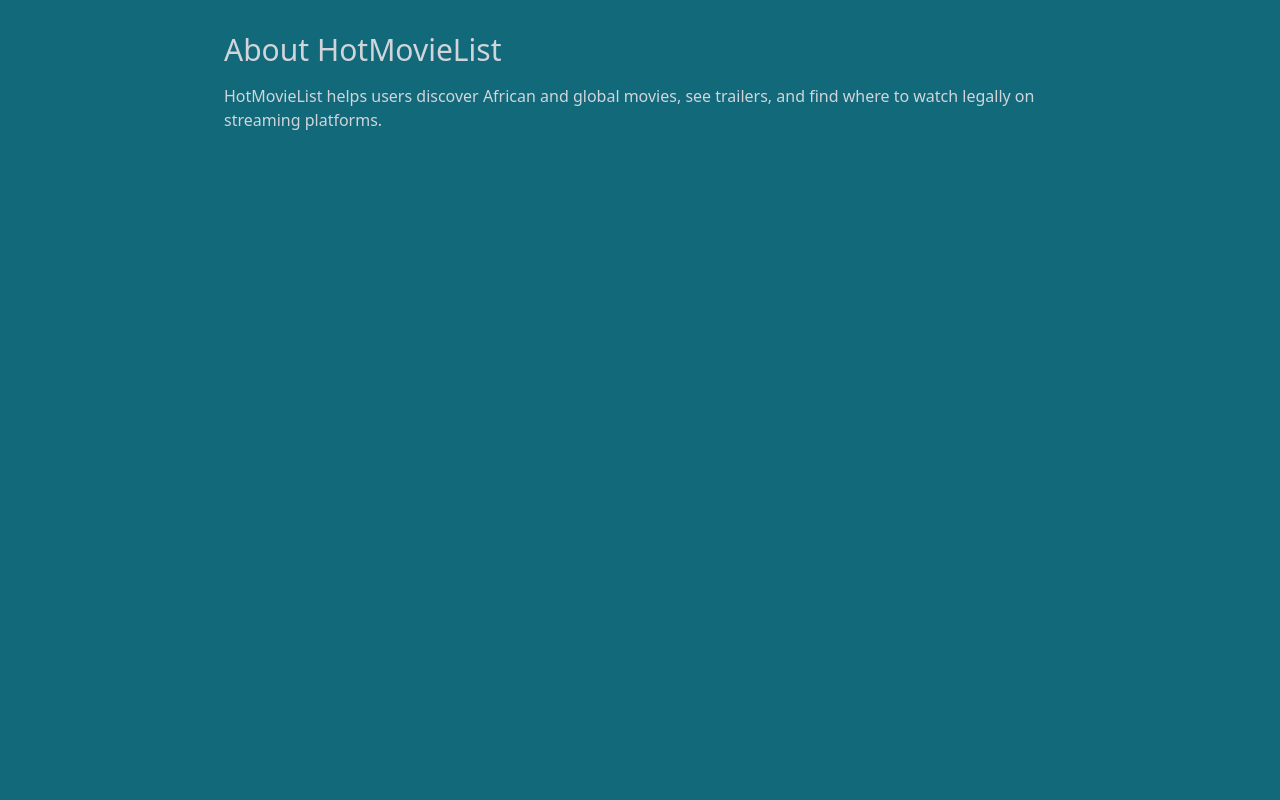
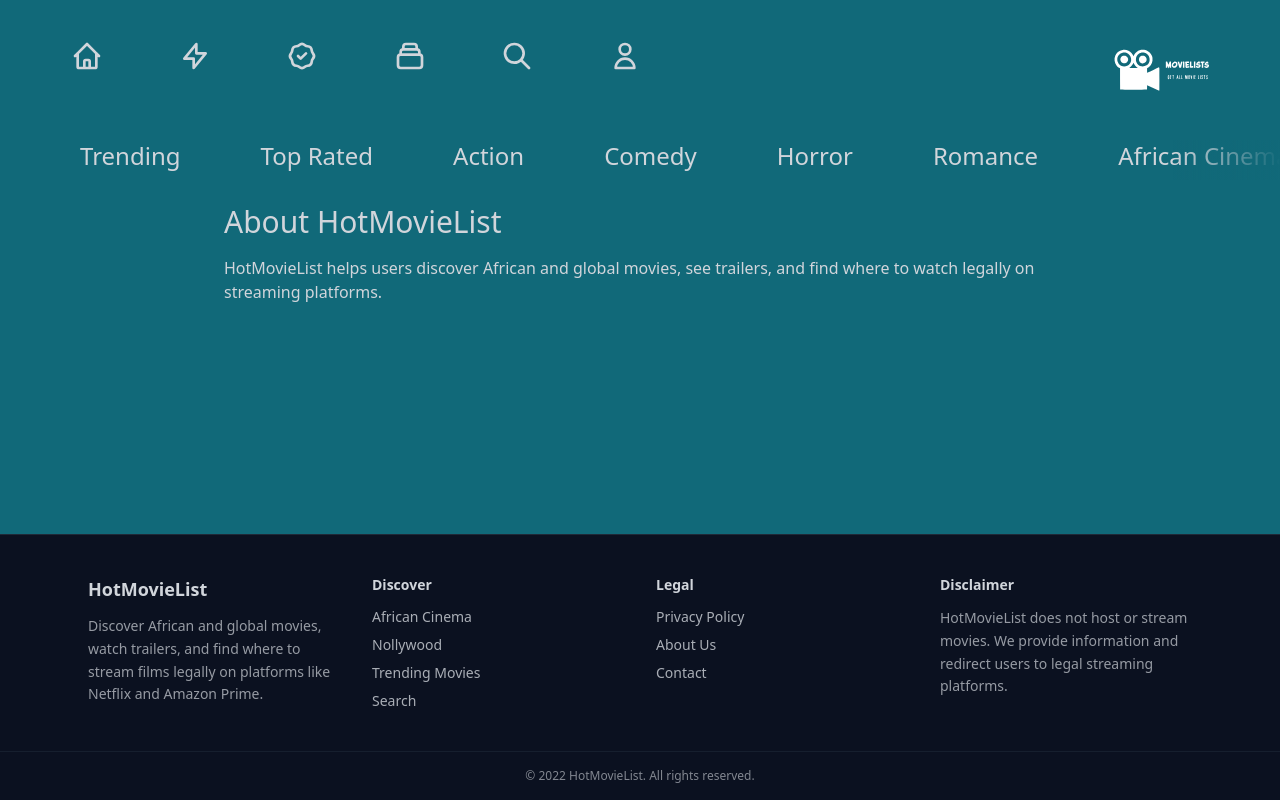
Before and after one commit to Owolabi-Oluwatosin/MovieLists, a Next.js app: page /about in a window 1280 px wide. Built offline with nearby package versions, Linux system fonts and the light colour scheme; no server answers.

Commit message:
added footer

```diff
--- /dev/null
+++ b/components/Footer.js
@@ -0,0 +1,68 @@
+import Link from "next/link";
+
+export default function Footer() {
+  return (
+    <footer className="w-full bg-[#0b1120] border-t border-gray-800 mt-16 absolute bottom-0">
+      <div className="max-w-6xl mx-auto px-6 py-10 grid grid-cols-1 md:grid-cols-4 gap-8 text-sm">
+
+        {/* BRAND */}
+        <div>
+          <h3 className="text-lg font-bold mb-3">HotMovieList</h3>
+          <p className="opacity-70 leading-relaxed">
+            Discover African and global movies, watch trailers, and find where
+            to stream films legally on platforms like Netflix and Amazon Prime.
+          </p>
+        </div>
+
+        {/* DISCOVER */}
+        <div>
+          <h4 className="font-semibold mb-3">Discover</h4>
+          <ul className="space-y-2 opacity-80">
+            <li>
+              <Link href="/african-cinema">African Cinema</Link>
+            </li>
+            <li>
+              <Link href="/nollywood">Nollywood</Link>
+            </li>
+            <li>
+              <Link href="/">Trending Movies</Link>
+            </li>
+            <li>
+              <Link href="/search">Search</Link>
+            </li>
+          </ul>
+        </div>
+
+        {/* LEGAL (ADSENSE REQUIRED) */}
+        <div>
+          <h4 className="font-semibold mb-3">Legal</h4>
+          <ul className="space-y-2 opacity-80">
+            <li>
+              <Link href="/privacy-policy">Privacy Policy</Link>
+            </li>
+            <li>
+              <Link href="/about">About Us</Link>
+            </li>
+            <li>
+              <Link href="/contact">Contact</Link>
+            </li>
+          </ul>
+        </div>
+
+        {/* DISCLAIMER */}
+        <div>
+          <h4 className="font-semibold mb-3">Disclaimer</h4>
+          <p className="opacity-70 leading-relaxed">
+            HotMovieList does not host or stream movies. We provide information
+            and redirect users to legal streaming platforms.
+          </p>
+        </div>
+      </div>
+
+      {/* BOTTOM BAR */}
+      <div className="border-t border-gray-800 py-4 text-center text-xs opacity-60">
+        © {new Date().getFullYear()} HotMovieList. All rights reserved.
+      </div>
+    </footer>
+  );
+}
--- a/pages/_app.js
+++ b/pages/_app.js
@@ -1,5 +1,6 @@
 import '../styles/globals.css'
 import Script from "next/script";
+import Footer from '../components/Footer';
 
 function MyApp({ Component, pageProps }) {
 
@@ -22,6 +23,7 @@
         }}
       />
       <Component {...pageProps} />
+      <Footer />
     </>
 
   )
--- a/pages/about.js
+++ b/pages/about.js
@@ -1,4 +1,6 @@
 import Head from "next/head";
+import Header from "../components/Header";
+import Nav from "../components/Nav";
 
 export default function About() {
   return (
@@ -6,6 +8,11 @@
       <Head>
         <title>About | HotMovieList</title>
       </Head>
+      {/* Header */}
+      <Header />
+
+      {/* Nav */}
+      <Nav />
       <main className="max-w-4xl mx-auto p-8">
         <h1 className="text-3xl mb-4">About HotMovieList</h1>
         <p>
--- /dev/null
+++ b/pages/african-cinema.js
@@ -0,0 +1,73 @@
+import Head from "next/head";
+import Link from "next/link";
+import Image from "next/image";
+import Header from "../components/Header";
+import Nav from "../components/Nav";
+
+const BASE_URL = "https://image.tmdb.org/t/p/w300";
+
+export default function AfricanCinema({ featured }) {
+  return (
+    <>
+      <Head>
+        <title>African Cinema | Discover African Movies</title>
+        <meta
+          name="description"
+          content="Discover African cinema including Nollywood, South African movies, and East African films. Updated regularly."
+        />
+      </Head>
+
+      <Header />
+      <Nav />
+
+      <main className="max-w-6xl mx-auto p-8">
+        <h1 className="text-4xl mb-4">African Cinema</h1>
+        <p className="mb-8 text-lg opacity-80">
+          Explore the best of African storytelling — from Nollywood blockbusters
+          to award-winning South African cinema.
+        </p>
+
+        <div className="grid grid-cols-2 md:grid-cols-4 gap-6">
+          {featured.map(movie => (
+            <Link key={movie.id} href={`/movie/${movie.id}`} passHref>
+              <div className="cursor-pointer">
+                {movie.poster_path && (
+                  <Image
+                    src={`${BASE_URL}${movie.poster_path}`}
+                    width={300}
+                    height={450}
+                    alt={movie.title}
+                  />
+                )}
+                <p className="mt-2">{movie.title}</p>
+              </div>
+            </Link>
+          ))}
+        </div>
+
+        <div className="mt-12 space-x-4">
+          <Link href="/nollywood">
+            <a className="underline">Nollywood Movies</a>
+          </Link>
+          <Link href="/south-african-movies">
+            <a className="underline">South African Movies</a>
+          </Link>
+        </div>
+      </main>
+    </>
+  );
+}
+
+export async function getStaticProps() {
+  const res = await fetch(
+    `https://api.themoviedb.org/3/discover/movie?api_key=${process.env.API_KEY}&with_origin_country=NG|ZA|KE|GH|EG&sort_by=popularity.desc`
+  );
+  const data = await res.json();
+
+  return {
+    props: {
+      featured: data.results.slice(0, 20)
+    },
+    revalidate: 86400
+  };
+}
--- a/pages/contact.js
+++ b/pages/contact.js
@@ -1,4 +1,6 @@
 import Head from "next/head";
+import Header from "../components/Header";
+import Nav from "../components/Nav";
 
 export default function Contact() {
   return (
@@ -6,6 +8,11 @@
       <Head>
         <title>Contact | HotMovieList</title>
       </Head>
+      {/* Header */}
+      <Header />
+
+      {/* Nav */}
+      <Nav />
       <main className="max-w-4xl mx-auto p-8">
         <h1 className="text-3xl mb-4">Contact</h1>
         <p>Email: support@hotmovielist.com</p>
--- /dev/null
+++ b/pages/nollywood.js
@@ -0,0 +1,60 @@
+import Head from "next/head";
+import Link from "next/link";
+import Image from "next/image";
+import Header from "../components/Header";
+import Nav from "../components/Nav";
+
+const BASE_URL = "https://image.tmdb.org/t/p/w300";
+
+export default function Nollywood({ movies }) {
+  return (
+    <>
+      <Head>
+        <title>Nollywood Movies | Nigerian Films</title>
+        <meta
+          name="description"
+          content="Browse popular Nollywood movies and discover where to watch Nigerian films legally."
+        />
+      </Head>
+
+      <Header />
+      <Nav />
+
+      <main className="max-w-6xl mx-auto p-8">
+        <h1 className="text-4xl mb-6">Nollywood Movies</h1>
+
+        <div className="grid grid-cols-2 md:grid-cols-4 gap-6">
+          {movies.map(movie => (
+            <Link key={movie.id} href={`/movie/${movie.id}`} passHref>
+              <div className="cursor-pointer">
+                {movie.poster_path && (
+                  <Image
+                    src={`${BASE_URL}${movie.poster_path}`}
+                    width={300}
+                    height={450}
+                    alt={movie.title}
+                  />
+                )}
+                <p className="mt-2">{movie.title}</p>
+              </div>
+            </Link>
+          ))}
+        </div>
+      </main>
+    </>
+  );
+}
+
+export async function getStaticProps() {
+  const res = await fetch(
+    `https://api.themoviedb.org/3/discover/movie?api_key=${process.env.API_KEY}&with_origin_country=NG&sort_by=popularity.desc`
+  );
+  const data = await res.json();
+
+  return {
+    props: {
+      movies: data.results
+    },
+    revalidate: 86400
+  };
+}
--- a/pages/privacy-policy.js
+++ b/pages/privacy-policy.js
@@ -1,4 +1,6 @@
 import Head from "next/head";
+import Header from "../components/Header";
+import Nav from "../components/Nav";
 
 export default function PrivacyPolicy() {
   return (
@@ -6,6 +8,11 @@
       <Head>
         <title>Privacy Policy | HotMovieList</title>
       </Head>
+      {/* Header */}
+      <Header />
+
+      {/* Nav */}
+      <Nav />
       <main className="max-w-4xl mx-auto p-8">
         <h1 className="text-3xl mb-4">Privacy Policy</h1>
         <p>
--- /dev/null
+++ b/pages/sitemap.xml.js
@@ -0,0 +1,31 @@
+export async function getServerSideProps({ res }) {
+  const baseUrl = "https://hotmovielist.com";
+
+  const staticPages = [
+    "",
+    "/african-cinema",
+    "/nollywood",
+    "/about",
+    "/contact",
+    "/privacy-policy"
+  ];
+
+  const sitemap = `<?xml version="1.0" encoding="UTF-8"?>
+  <urlset xmlns="http://www.sitemaps.org/schemas/sitemap/0.9">
+    ${staticPages
+      .map(
+        path => `
+      <url>
+        <loc>${baseUrl}${path}</loc>
+      </url>
+    `
+      )
+      .join("")}
+  </urlset>`;
+
+  res.setHeader("Content-Type", "text/xml");
+  res.write(sitemap);
+  res.end();
+
+  return { props: {} };
+}
```
Also changed, not shown: public/robots.txt (added).
